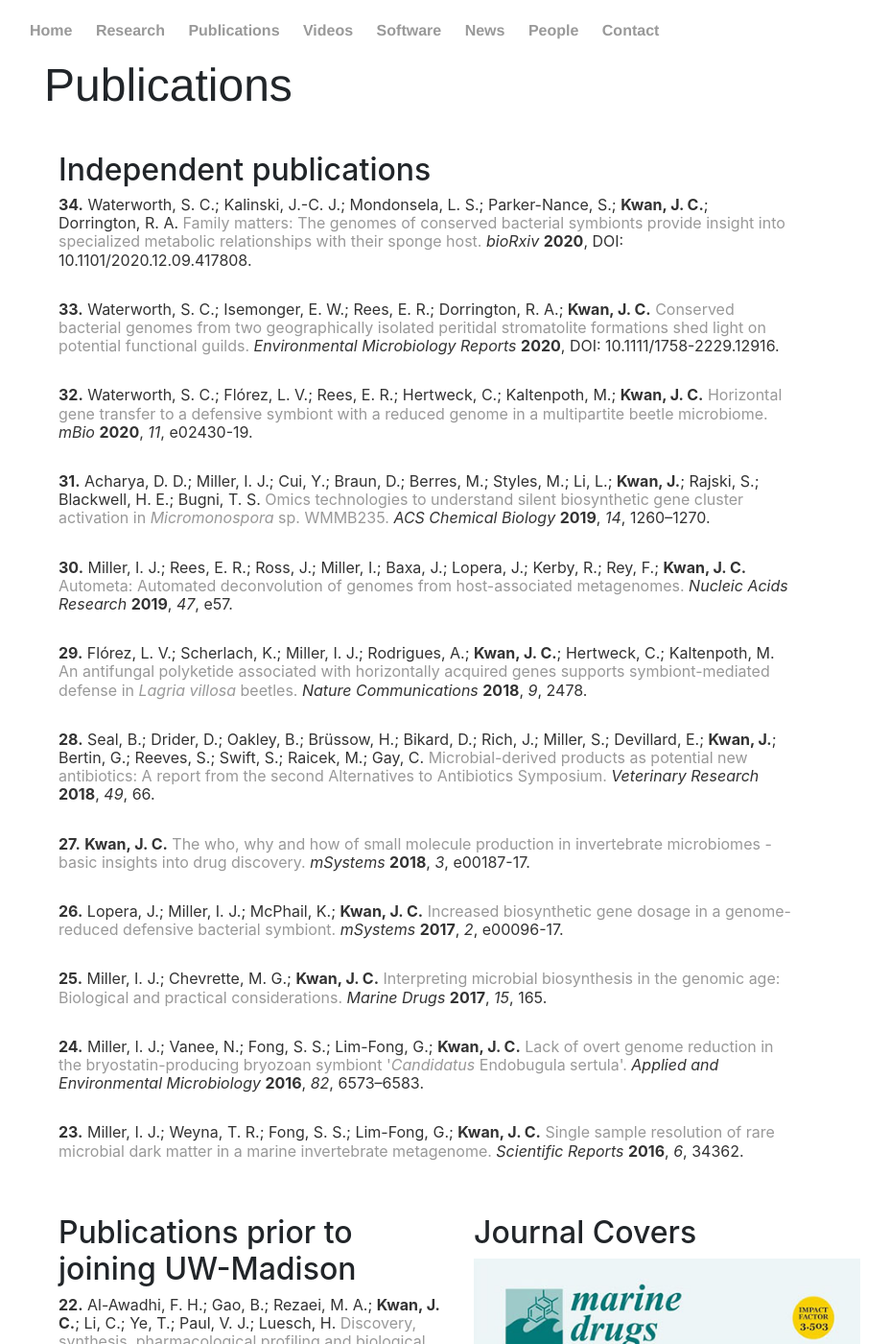
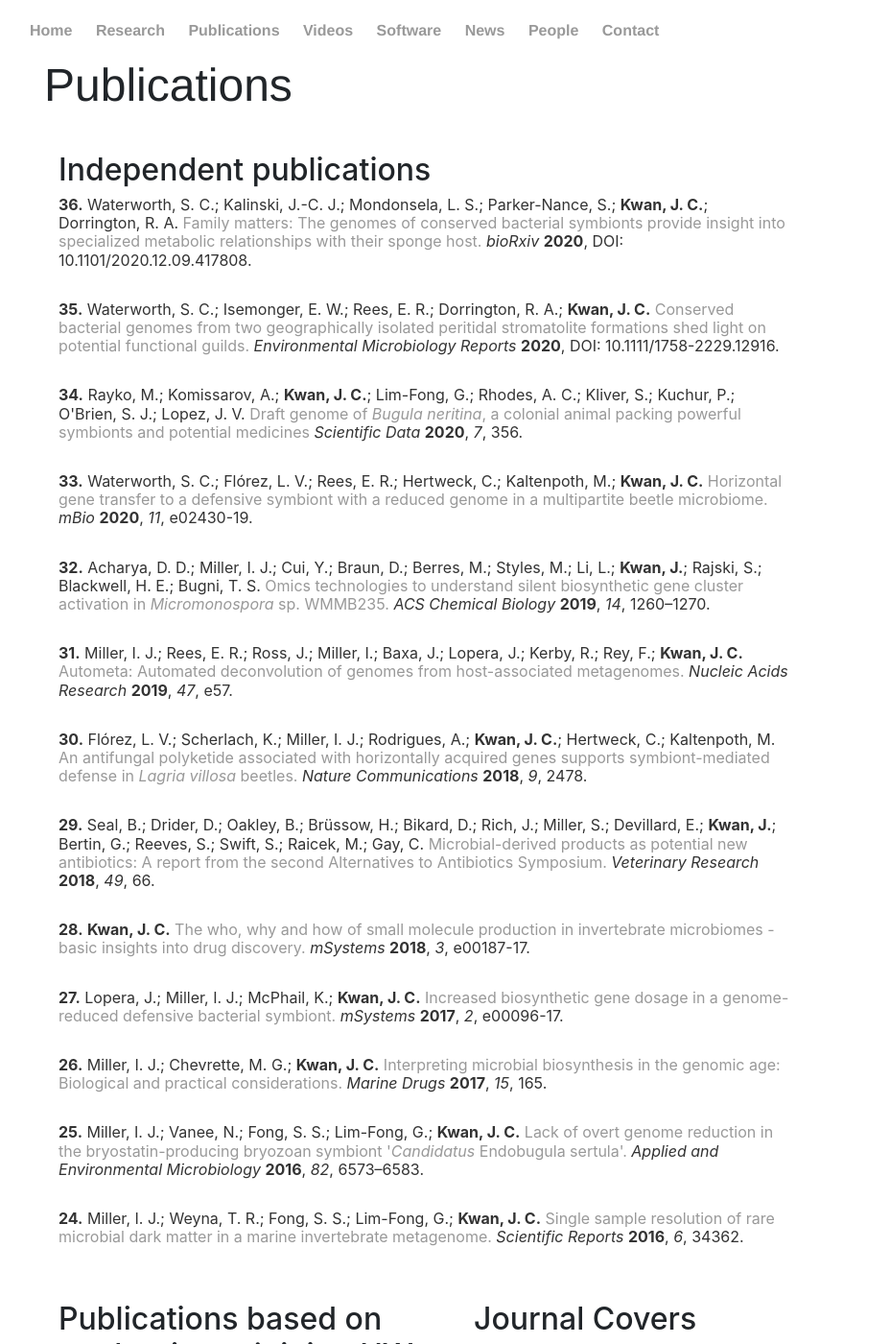
Before and after one commit to KwanLab/KwanLab.github.io, a Jekyll site: the page built from publications/index.html, in a window 1280 px wide and 1400 px high. Shown: the whole window at 96% size, without its empty margins (161-1089 px from the left). Built offline with Jekyll 4.4.1, drawn with Linux system fonts in a browser that asks for light colours; comment, search, counter and statistics services are not loaded; some of the changed text lies outside the part shown.

Commit message:
Updated publications

```diff
--- a/publications/index.html
+++ b/publications/index.html
@@ -14,7 +14,7 @@
 
 		<div class="row">
 			<div class="col-sm-11">
-				<p class="small"><strong>34.</strong> Waterworth, S. C.; Kalinski, J.-C. J.; Mondonsela, L. S.; Parker-Nance, S.; <strong>Kwan, J. C.</strong>; Dorrington, R. A. <a href="https://www.biorxiv.org/content/10.1101/2020.12.09.417808v1">Family matters: The genomes of conserved bacterial symbionts provide insight into specialized metabolic relationships with their sponge host.</a> <em>bioRxiv</em> <strong>2020</strong>, DOI: 10.1101/2020.12.09.417808.</p>
+				<p class="small"><strong>36.</strong> Waterworth, S. C.; Kalinski, J.-C. J.; Mondonsela, L. S.; Parker-Nance, S.; <strong>Kwan, J. C.</strong>; Dorrington, R. A. <a href="https://www.biorxiv.org/content/10.1101/2020.12.09.417808v1">Family matters: The genomes of conserved bacterial symbionts provide insight into specialized metabolic relationships with their sponge host.</a> <em>bioRxiv</em> <strong>2020</strong>, DOI: 10.1101/2020.12.09.417808.</p>
 			</div>
 			<div class="col-sm-1">
 				<div data-badge-type="donut" data-doi="10.1101/2020.12.09.417808" data-condensed="true" data-hide-no-mentions="true" class="altmetric-embed"></div>
@@ -23,7 +23,7 @@
 		<p class="small"></p>
 		<div class="row">
 			<div class="col-sm-11">
-				<p class="small"><strong>33.</strong> Waterworth, S. C.; Isemonger, E. W.; Rees, E. R.; Dorrington, R. A.; <strong>Kwan, J. C.</strong> <a href="https://sfamjournals-onlinelibrary-wiley-com.ezproxy.library.wisc.edu/doi/10.1111/1758-2229.12916">Conserved bacterial genomes from two geographically isolated peritidal stromatolite formations shed light on potential functional guilds.</a> <em>Environmental Microbiology Reports</em> <strong>2020</strong>, DOI: 10.1111/1758-2229.12916.</p>
+				<p class="small"><strong>35.</strong> Waterworth, S. C.; Isemonger, E. W.; Rees, E. R.; Dorrington, R. A.; <strong>Kwan, J. C.</strong> <a href="https://sfamjournals-onlinelibrary-wiley-com.ezproxy.library.wisc.edu/doi/10.1111/1758-2229.12916">Conserved bacterial genomes from two geographically isolated peritidal stromatolite formations shed light on potential functional guilds.</a> <em>Environmental Microbiology Reports</em> <strong>2020</strong>, DOI: 10.1111/1758-2229.12916.</p>
 			</div>
 			<div class="col-sm-1">
 				<div data-badge-type="donut" data-doi="10.1111/1758-2229.12916" data-condensed="true" data-hide-no-mentions="true" class="altmetric-embed"></div>
@@ -32,7 +32,16 @@
 		<p class="small"></p>
 		<div class="row">
 			<div class="col-sm-11">
-				<p class="small"><strong>32.</strong> Waterworth, S. C.; Flórez, L. V.; Rees, E. R.; Hertweck, C.; Kaltenpoth, M.; <strong>Kwan, J. C.</strong> <a href="https://mbio.asm.org/content/11/1/e02430-19">Horizontal gene transfer to a defensive symbiont with a reduced genome in a multipartite beetle microbiome.</a> <em>mBio</em> <strong>2020</strong>, <em>11</em>, e02430-19.</p>
+				<p class="small"><strong>34.</strong> Rayko, M.; Komissarov, A.; <strong>Kwan, J. C.</strong>; Lim-Fong, G.; Rhodes, A. C.; Kliver, S.; Kuchur, P.; O'Brien, S. J.; Lopez, J. V. <a href="https://www.nature.com/articles/s41597-020-00684-y">Draft genome of <em>Bugula neritina</em>, a colonial animal packing powerful symbionts and potential medicines</a> <em>Scientific Data</em> <strong>2020</strong>, <em>7</em>, 356.</p>
+			</div>
+			<div class="col-sm-1">
+				<div data-badge-type="donut" data-doi="10.1038/s41597-020-00684-y" data-condensed="true" data-hide-no-mentions="true" class="altmetric-embed"></div>
+			</div>
+		</div>
+		<p class="small"></p>
+		<div class="row">
+			<div class="col-sm-11">
+				<p class="small"><strong>33.</strong> Waterworth, S. C.; Flórez, L. V.; Rees, E. R.; Hertweck, C.; Kaltenpoth, M.; <strong>Kwan, J. C.</strong> <a href="https://mbio.asm.org/content/11/1/e02430-19">Horizontal gene transfer to a defensive symbiont with a reduced genome in a multipartite beetle microbiome.</a> <em>mBio</em> <strong>2020</strong>, <em>11</em>, e02430-19.</p>
 			</div>
 			<div class="col-sm-1">
 				<div data-badge-type="donut" data-doi="10.1128/mBio.02430-19" data-condensed="true" data-hide-no-mentions="true" class="altmetric-embed"></div>
@@ -41,7 +50,7 @@
 		<p class="small"></p>
 		<div class="row">
 			<div class="col-sm-11">
-				<p class="small"><strong>31.</strong> Acharya, D. D.; Miller, I. J.; Cui, Y.; Braun, D.; Berres, M.; Styles, M.; Li, L.; <strong>Kwan, J.</strong>; Rajski, S.; Blackwell, H. E.; Bugni, T. S. <a href="https://pubs.acs.org/doi/10.1021/acschembio.9b00223">Omics technologies to understand silent biosynthetic gene cluster activation in <em>Micromonospora</em> sp. WMMB235.</a> <em>ACS Chemical Biology</em> <strong>2019</strong>, <em>14</em>, 1260–1270.</p>
+				<p class="small"><strong>32.</strong> Acharya, D. D.; Miller, I. J.; Cui, Y.; Braun, D.; Berres, M.; Styles, M.; Li, L.; <strong>Kwan, J.</strong>; Rajski, S.; Blackwell, H. E.; Bugni, T. S. <a href="https://pubs.acs.org/doi/10.1021/acschembio.9b00223">Omics technologies to understand silent biosynthetic gene cluster activation in <em>Micromonospora</em> sp. WMMB235.</a> <em>ACS Chemical Biology</em> <strong>2019</strong>, <em>14</em>, 1260–1270.</p>
 			</div>
 			<div class="col-sm-1">
 				<div data-badge-type="donut" data-doi="10.1021/acschembio.9b00223" data-condensed="true" data-hide-no-mentions="true" class="altmetric-embed"></div>
@@ -50,7 +59,7 @@
 		<p class="small"></p>
 		<div class="row">
 			<div class="col-sm-11">
-				<p class="small"><strong>30.</strong> Miller, I. J.; Rees, E. R.; Ross, J.; Miller, I.; Baxa, J.; Lopera, J.; Kerby, R.; Rey, F.; <strong>Kwan, J. C.</strong> <a href="https://academic.oup.com/nar/article/47/10/e57/5369936">Autometa: Automated deconvolution of genomes from host-associated metagenomes.</a> <em>Nucleic Acids Research</em> <strong>2019</strong>, <em>47</em>, e57.</p>
+				<p class="small"><strong>31.</strong> Miller, I. J.; Rees, E. R.; Ross, J.; Miller, I.; Baxa, J.; Lopera, J.; Kerby, R.; Rey, F.; <strong>Kwan, J. C.</strong> <a href="https://academic.oup.com/nar/article/47/10/e57/5369936">Autometa: Automated deconvolution of genomes from host-associated metagenomes.</a> <em>Nucleic Acids Research</em> <strong>2019</strong>, <em>47</em>, e57.</p>
 			</div>
 			<div class="col-sm-1">
 				<div data-badge-type="donut" data-doi="10.1093/nar/gkz148" data-condensed="true" data-hide-no-mentions="true" class="altmetric-embed"></div>
@@ -59,7 +68,7 @@
 		<p class="small"></p>
 		<div class="row">
 			<div class="col-sm-11">
-				<p class="small"><strong>29.</strong> Flórez, L. V.; Scherlach, K.; Miller, I. J.; Rodrigues, A.; <strong>Kwan, J. C.</strong>; Hertweck, C.; Kaltenpoth, M. <a href="https://www.nature.com/articles/s41467-018-04955-6">An antifungal polyketide associated with horizontally acquired genes supports symbiont-mediated defense in <em>Lagria villosa</em> beetles.</a> <em>Nature Communications</em> <strong>2018</strong>, <em>9</em>, 2478.</p>
+				<p class="small"><strong>30.</strong> Flórez, L. V.; Scherlach, K.; Miller, I. J.; Rodrigues, A.; <strong>Kwan, J. C.</strong>; Hertweck, C.; Kaltenpoth, M. <a href="https://www.nature.com/articles/s41467-018-04955-6">An antifungal polyketide associated with horizontally acquired genes supports symbiont-mediated defense in <em>Lagria villosa</em> beetles.</a> <em>Nature Communications</em> <strong>2018</strong>, <em>9</em>, 2478.</p>
 			</div>
 			<div class="col-sm-1">
 				<div data-badge-type="donut" data-doi="10.1038/s41467-018-04955-6" data-condensed="true" data-hide-no-mentions="true" class="altmetric-embed"></div>
@@ -68,7 +77,7 @@
 		<p class="small"></p>
 		<div class="row">
 			<div class="col-sm-11">
-				<p class="small"><strong>28.</strong> Seal, B.; Drider, D.; Oakley, B.; Brüssow, H.; Bikard, D.; Rich, J.; Miller, S.; Devillard, E.; <strong>Kwan, J.</strong>; Bertin, G.; Reeves, S.; Swift, S.; Raicek, M.; Gay, C. <a href="https://veterinaryresearch.biomedcentral.com/articles/10.1186/s13567-018-0563-5">Microbial-derived products as potential new antibiotics: A report from the second Alternatives to Antibiotics Symposium.</a> <em>Veterinary Research</em> <strong>2018</strong>, <em>49</em>, 66.</p>
+				<p class="small"><strong>29.</strong> Seal, B.; Drider, D.; Oakley, B.; Brüssow, H.; Bikard, D.; Rich, J.; Miller, S.; Devillard, E.; <strong>Kwan, J.</strong>; Bertin, G.; Reeves, S.; Swift, S.; Raicek, M.; Gay, C. <a href="https://veterinaryresearch.biomedcentral.com/articles/10.1186/s13567-018-0563-5">Microbial-derived products as potential new antibiotics: A report from the second Alternatives to Antibiotics Symposium.</a> <em>Veterinary Research</em> <strong>2018</strong>, <em>49</em>, 66.</p>
 			</div>
 			<div class="col-sm-1">
 				<div data-badge-type="donut" data-doi="10.1186/s13567-018-0563-5" data-condensed="true" data-hide-no-mentions="true" class="altmetric-embed"></div>
@@ -77,7 +86,7 @@
 		<p class="small"></p>
 		<div class="row">
 			<div class="col-sm-11">
-				<p class="small"><strong>27.</strong> <strong>Kwan, J. C.</strong> <a href="https://msystems.asm.org/content/3/2/e00186-17">The who, why and how of small molecule production in invertebrate microbiomes - basic insights into drug discovery.</a> <em>mSystems</em> <strong>2018</strong>, <em>3</em>, e00187-17.</p>
+				<p class="small"><strong>28.</strong> <strong>Kwan, J. C.</strong> <a href="https://msystems.asm.org/content/3/2/e00186-17">The who, why and how of small molecule production in invertebrate microbiomes - basic insights into drug discovery.</a> <em>mSystems</em> <strong>2018</strong>, <em>3</em>, e00187-17.</p>
 			</div>
 			<div class="col-sm-1">
 				<div data-badge-type="donut" data-doi="10.1128/mSystems.00186-17" data-condensed="true" data-hide-no-mentions="true" class="altmetric-embed"></div>
@@ -86,7 +95,7 @@
 		<p class="small"></p>
 		<div class="row">
 			<div class="col-sm-11">
-				<p class="small"><strong>26.</strong> Lopera, J.; Miller, I. J.; McPhail, K.; <strong>Kwan, J. C.</strong> <a href="https://msystems.asm.org/content/2/6/e00096-17">Increased biosynthetic gene dosage in a genome-reduced defensive bacterial symbiont.</a> <em>mSystems</em> <strong>2017</strong>, <em>2</em>, e00096-17.</p>
+				<p class="small"><strong>27.</strong> Lopera, J.; Miller, I. J.; McPhail, K.; <strong>Kwan, J. C.</strong> <a href="https://msystems.asm.org/content/2/6/e00096-17">Increased biosynthetic gene dosage in a genome-reduced defensive bacterial symbiont.</a> <em>mSystems</em> <strong>2017</strong>, <em>2</em>, e00096-17.</p>
 			</div>
 			<div class="col-sm-1">
 				<div data-badge-type="donut" data-doi="10.1128/mSystems.00096-17" data-condensed="true" data-hide-no-mentions="true" class="altmetric-embed"></div>
@@ -95,7 +104,7 @@
 		<p class="small"></p>
 		<div class="row">
 			<div class="col-sm-11">
-				<p class="small"><strong>25.</strong> Miller, I. J.; Chevrette, M. G.; <strong>Kwan, J. C.</strong> <a href="https://www.mdpi.com/1660-3397/15/6/165">Interpreting microbial biosynthesis in the genomic age: Biological and practical considerations.</a> <em>Marine Drugs</em> <strong>2017</strong>, <em>15</em>, 165.</p>
+				<p class="small"><strong>26.</strong> Miller, I. J.; Chevrette, M. G.; <strong>Kwan, J. C.</strong> <a href="https://www.mdpi.com/1660-3397/15/6/165">Interpreting microbial biosynthesis in the genomic age: Biological and practical considerations.</a> <em>Marine Drugs</em> <strong>2017</strong>, <em>15</em>, 165.</p>
 			</div>
 			<div class="col-sm-1">
 				<div data-badge-type="donut" data-doi="10.3390/md15060165" data-condensed="true" data-hide-no-mentions="true" class="altmetric-embed"></div>
@@ -104,7 +113,7 @@
 		<p class="small"></p>
 		<div class="row">
 			<div class="col-sm-11">
-				<p class="small"><strong>24.</strong> Miller, I. J.; Vanee, N.; Fong, S. S.; Lim-Fong, G.; <strong>Kwan, J. C.</strong> <a href="https://aem.asm.org/content/82/22/6573">Lack of overt genome reduction in the bryostatin-producing bryozoan symbiont '<em>Candidatus</em> Endobugula sertula'.</a> <em>Applied and Environmental Microbiology</em> <strong>2016</strong>, <em>82</em>, 6573–6583.</p>
+				<p class="small"><strong>25.</strong> Miller, I. J.; Vanee, N.; Fong, S. S.; Lim-Fong, G.; <strong>Kwan, J. C.</strong> <a href="https://aem.asm.org/content/82/22/6573">Lack of overt genome reduction in the bryostatin-producing bryozoan symbiont '<em>Candidatus</em> Endobugula sertula'.</a> <em>Applied and Environmental Microbiology</em> <strong>2016</strong>, <em>82</em>, 6573–6583.</p>
 			</div>
 			<div class="col-sm-1">
 				<div data-badge-type="donut" data-doi="10.1128/AEM.01800-16" data-condensed="true" data-hide-no-mentions="true" class="altmetric-embed"></div>
@@ -113,7 +122,7 @@
 		<p class="small"></p>
 		<div class="row">
 			<div class="col-sm-11">
-				<p class="small"><strong>23.</strong> Miller, I. J.; Weyna, T. R.; Fong, S. S.; Lim-Fong, G.; <strong>Kwan, J. C.</strong> <a href="https://www.nature.com/articles/srep34362">Single sample resolution of rare microbial dark matter in a marine invertebrate metagenome.</a> <em>Scientific Reports</em> <strong>2016</strong>, <em>6</em>, 34362.</p>
+				<p class="small"><strong>24.</strong> Miller, I. J.; Weyna, T. R.; Fong, S. S.; Lim-Fong, G.; <strong>Kwan, J. C.</strong> <a href="https://www.nature.com/articles/srep34362">Single sample resolution of rare microbial dark matter in a marine invertebrate metagenome.</a> <em>Scientific Reports</em> <strong>2016</strong>, <em>6</em>, 34362.</p>
 			</div>
 			<div class="col-sm-1">
 				<div data-badge-type="donut" data-doi="10.1038/srep34362" data-condensed="true" data-hide-no-mentions="true" class="altmetric-embed"></div>
@@ -124,7 +133,9 @@
 
 <div class="row marketing">
 	<div class="col-sm-6">
-		<h2>Publications prior to joining UW-Madison</h2>
+		<h2>Publications based on work prior to joining UW-Madison</h2>
+
+		<p class="small"><strong>23.</strong> Liang, X.; Matthew, S.; Chen, Q.-Y.; <strong>Kwan, J. C.</strong>; Paul, V.; Luesch, H. <a href="https://pubs.acs.org/doi/10.1021/acs.orglett.9b02525">Discovery and total synthesis of doscadenamide A: A quorum sensing signaling molecule from a marine cyanobacterium</a> <em>Organic Letters</em> <strong>2019</strong>, <em>21</em>, 7274–7278.</p>
 
 		<p class="small"><strong>22.</strong> Al-Awadhi, F. H.; Gao, B.; Rezaei, M. A.; <strong>Kwan, J. C.</strong>; Li, C.; Ye, T.; Paul, V. J.; Luesch, H. <a href="https://dx.doi.org/10.1021/acs.jmedchem.8b00885">Discovery, synthesis, pharmacological profiling and biological characterization of brintonamides A–E, novel dual protease and GPCR modulators from a marine cyanobacterium.</a> <em>Journal of Medicinal Chemistry</em> <strong>2018</strong>, <em>61</em>, 6374–6378.</p>
 
```
